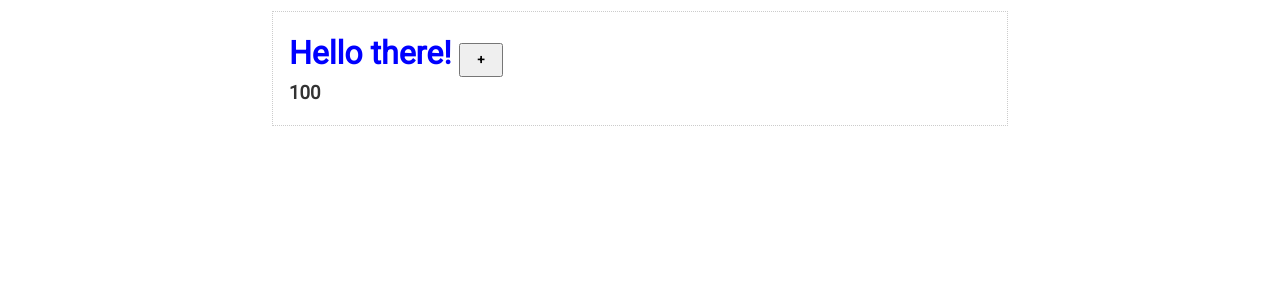
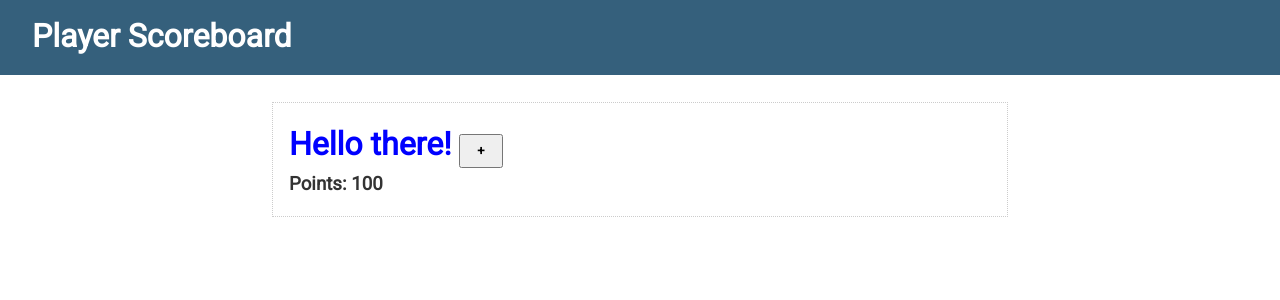
Before and after one commit to Hereiam123/Svelte-Test, a Svelte app: page / in a window 1280 px wide. Shown: the top 300 px of the page. Built offline with nearby package versions, Linux system fonts and the light colour scheme.

Commit message:
Added Navbar component

```diff
--- a/src/App.svelte
+++ b/src/App.svelte
@@ -1,4 +1,5 @@
 <script>
+  import Navbar from "./Navbar.svelte";
   let name = "Hello there!";
   let points = 100;
   let showControls = false;
@@ -14,6 +15,7 @@
   }
 </style>
 
+<Navbar />
 <div class="container">
   <div class="card">
     <h1>
@@ -22,7 +24,7 @@
         {#if showControls}-{:else}+{/if}
       </button>
     </h1>
-    <h3>{points}</h3>
+    <h3>Points: {points}</h3>
     {#if showControls}
       <button class="btn" on:click={addPoint}>+1</button>
       <button class="btn btn-dark" on:click={removePoint}>-1</button>
--- /dev/null
+++ b/src/NavBar.svelte
@@ -0,0 +1,3 @@
+<div class="navbar bg-primary">
+  <h1>Player Scoreboard</h1>
+</div>
```
